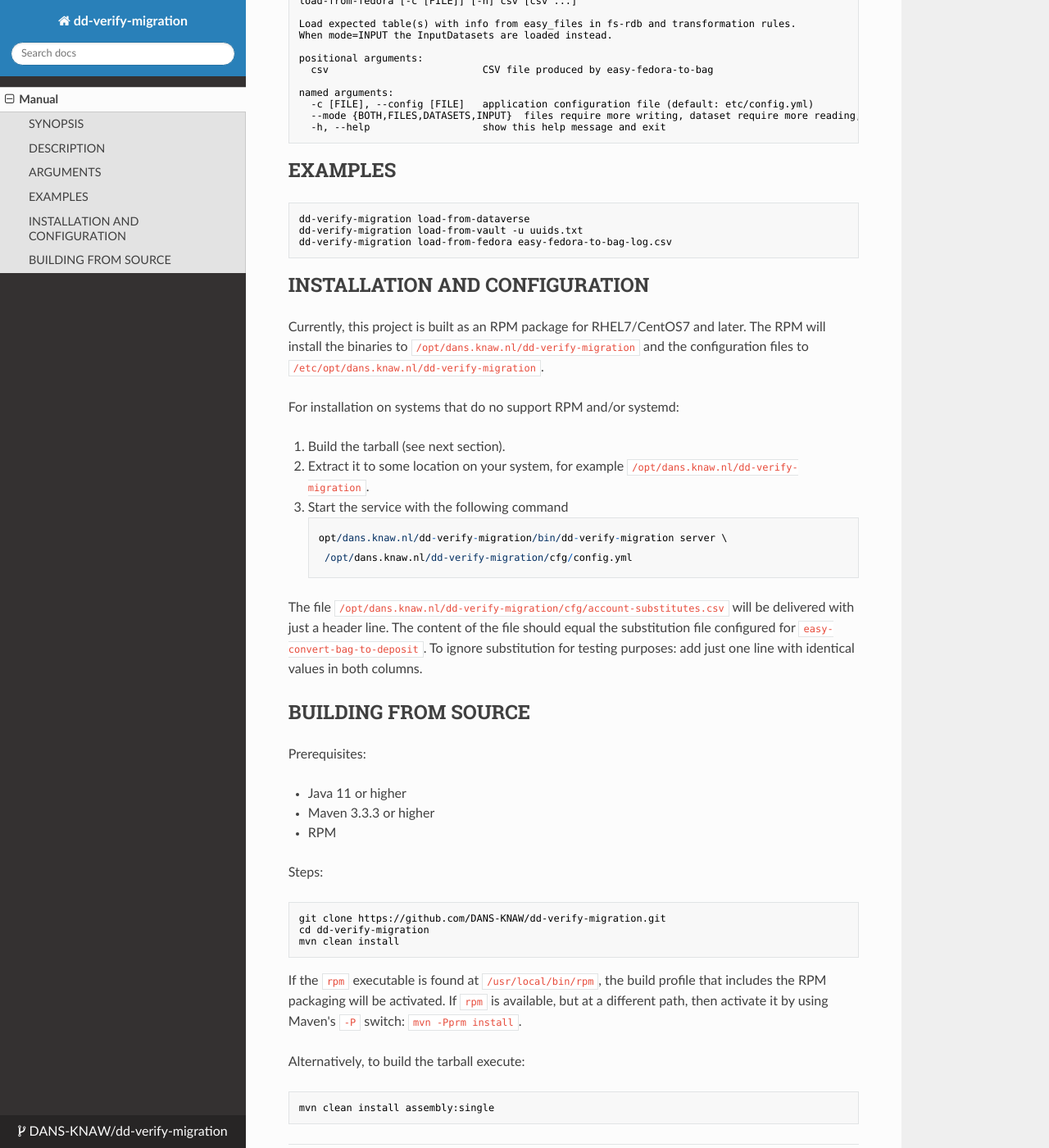
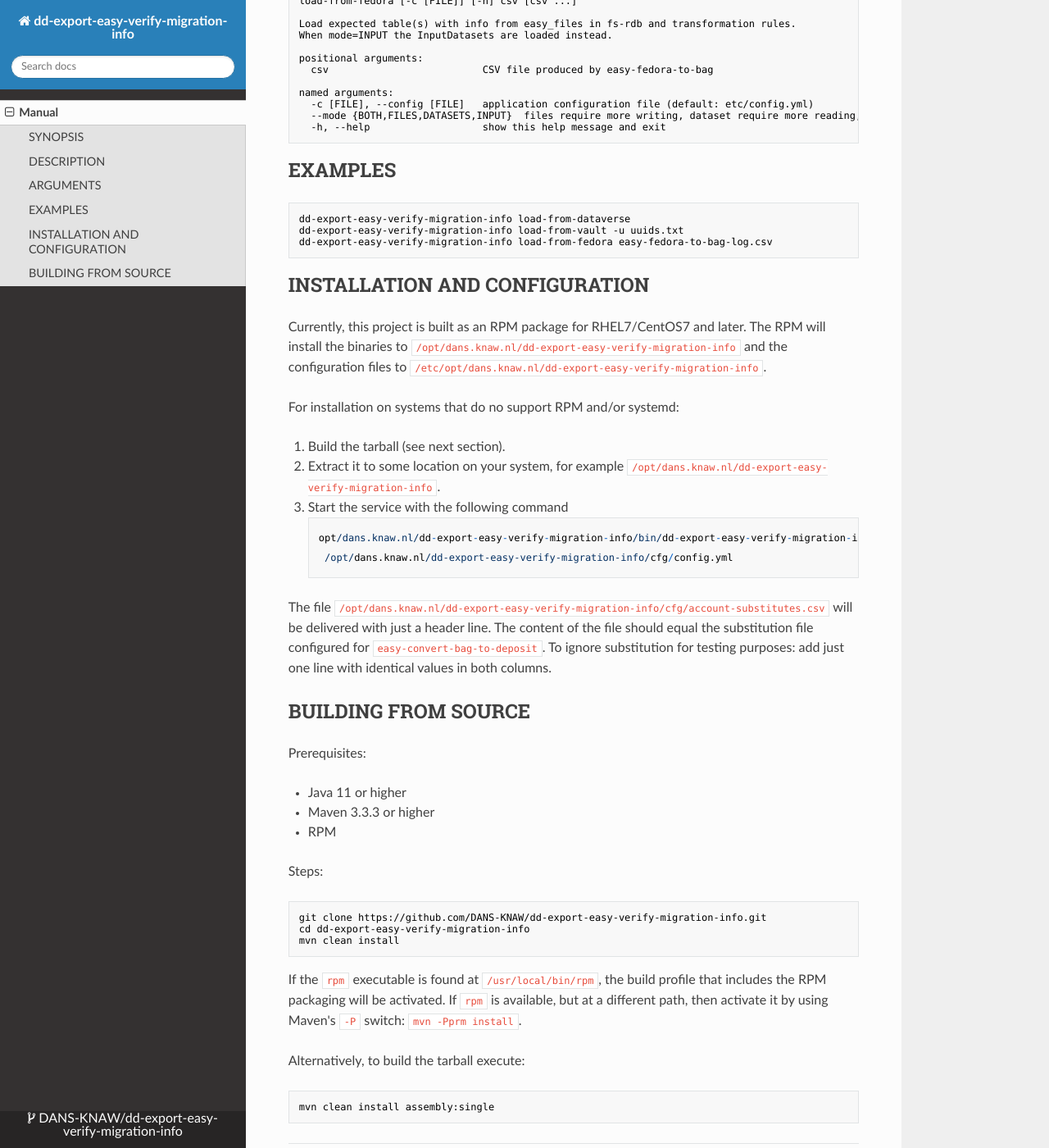
Before and after one commit to DANS-KNAW/dd-export-easy-verify-migration-info, an MkDocs documentation site: the page built from docs/index.md, in a window 1280 px wide and 1400 px high, scrolled down 997 px. Shown: the whole window at 82% size. Built offline with MkDocs 1.6.1, drawn with Linux system fonts in a browser that asks for light colours; nearby versions of some CDN libraries; some of the changed text lies outside the part shown.

Commit message:
Name change to dd-export-easy-verify-migration-info

````diff
--- a/docs/index.md
+++ b/docs/index.md
@@ -1,11 +1,11 @@
-dd-verify-migration
+dd-export-easy-verify-migration-info
 ===================
 
 SYNOPSIS
 --------
 
 ```text
-dd-verify-migration { server | check  | load-from-fedora | load-from-vault | load-from-dataverse } ...
+dd-export-easy-verify-migration-info { server | check  | load-from-fedora | load-from-vault | load-from-dataverse } ...
 ```
 
 DESCRIPTION
@@ -76,27 +76,27 @@ EXAMPLES
 --------
 
 ```text
-dd-verify-migration load-from-dataverse
-dd-verify-migration load-from-vault -u uuids.txt
-dd-verify-migration load-from-fedora easy-fedora-to-bag-log.csv
+dd-export-easy-verify-migration-info load-from-dataverse
+dd-export-easy-verify-migration-info load-from-vault -u uuids.txt
+dd-export-easy-verify-migration-info load-from-fedora easy-fedora-to-bag-log.csv
 ```
 
 INSTALLATION AND CONFIGURATION
 ------------------------------
 Currently, this project is built as an RPM package for RHEL7/CentOS7 and later. The RPM will install the binaries to
-`/opt/dans.knaw.nl/dd-verify-migration` and the configuration files to `/etc/opt/dans.knaw.nl/dd-verify-migration`.
+`/opt/dans.knaw.nl/dd-export-easy-verify-migration-info` and the configuration files to `/etc/opt/dans.knaw.nl/dd-export-easy-verify-migration-info`.
 
 For installation on systems that do no support RPM and/or systemd:
 
 1. Build the tarball (see next section).
-2. Extract it to some location on your system, for example `/opt/dans.knaw.nl/dd-verify-migration`.
+2. Extract it to some location on your system, for example `/opt/dans.knaw.nl/dd-export-easy-verify-migration-info`.
 3. Start the service with the following command
 
-        opt/dans.knaw.nl/dd-verify-migration/bin/dd-verify-migration server \
-         /opt/dans.knaw.nl/dd-verify-migration/cfg/config.yml
+        opt/dans.knaw.nl/dd-export-easy-verify-migration-info/bin/dd-export-easy-verify-migration-info server \
+         /opt/dans.knaw.nl/dd-export-easy-verify-migration-info/cfg/config.yml
 
 
-The file `/opt/dans.knaw.nl/dd-verify-migration/cfg/account-substitutes.csv` will be delivered with just a header line.
+The file `/opt/dans.knaw.nl/dd-export-easy-verify-migration-info/cfg/account-substitutes.csv` will be delivered with just a header line.
 The content of the file should equal the substitution file configured for `easy-convert-bag-to-deposit`.
 To ignore substitution for testing purposes: add just one line with identical values in both columns.
 
@@ -111,8 +111,8 @@ Prerequisites:
 Steps:
 
 ```text
-git clone https://github.com/DANS-KNAW/dd-verify-migration.git
-cd dd-verify-migration
+git clone https://github.com/DANS-KNAW/dd-export-easy-verify-migration-info.git
+cd dd-export-easy-verify-migration-info
 mvn clean install
 ```
 
--- a/mkdocs.yml
+++ b/mkdocs.yml
@@ -14,12 +14,12 @@
 # limitations under the License.
 #
 
-site_name: dd-verify-migration
+site_name: dd-export-easy-verify-migration-info
 theme:
   name: readthedocs
 
-repo_name: DANS-KNAW/dd-verify-migration
-repo_url: https://github.com/DANS-KNAW/dd-verify-migration
+repo_name: DANS-KNAW/dd-export-easy-verify-migration-info
+repo_url: https://github.com/DANS-KNAW/dd-export-easy-verify-migration-info
 
 nav:
   - Manual: index.md
--- a/pom.xml
+++ b/pom.xml
@@ -39,7 +39,7 @@
     </properties>
 
     <scm>
-        <developerConnection>scm:git:ssh://github.com/DANS-KNAW/dd-verify-migration</developerConnection>
+        <developerConnection>scm:git:ssh://github.com/DANS-KNAW/dd-export-easy-verify-migration-info</developerConnection>
         <tag>HEAD</tag>
     </scm>
 
````
Also changed, not shown: README.md (+1 -1 lines), 10 other files.
